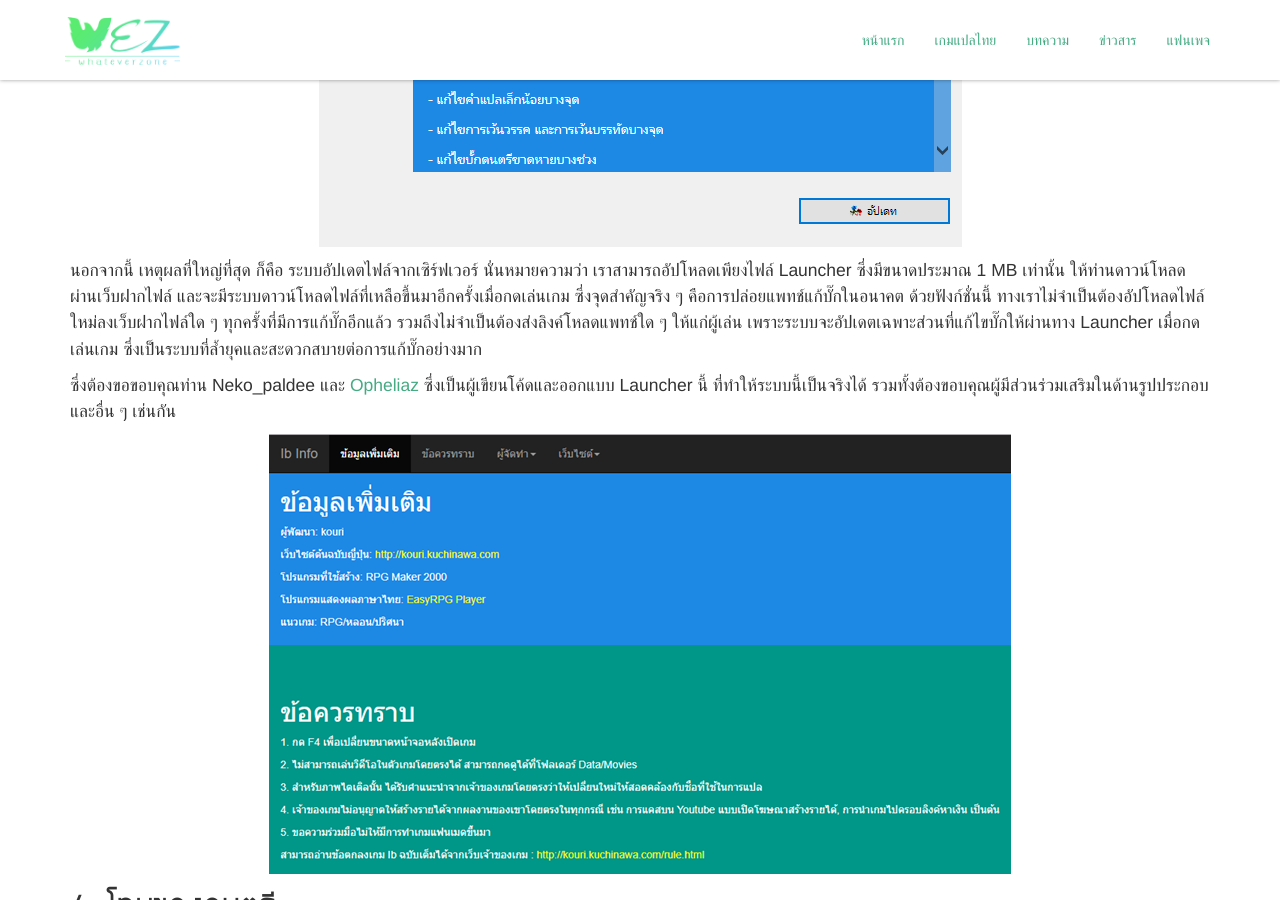
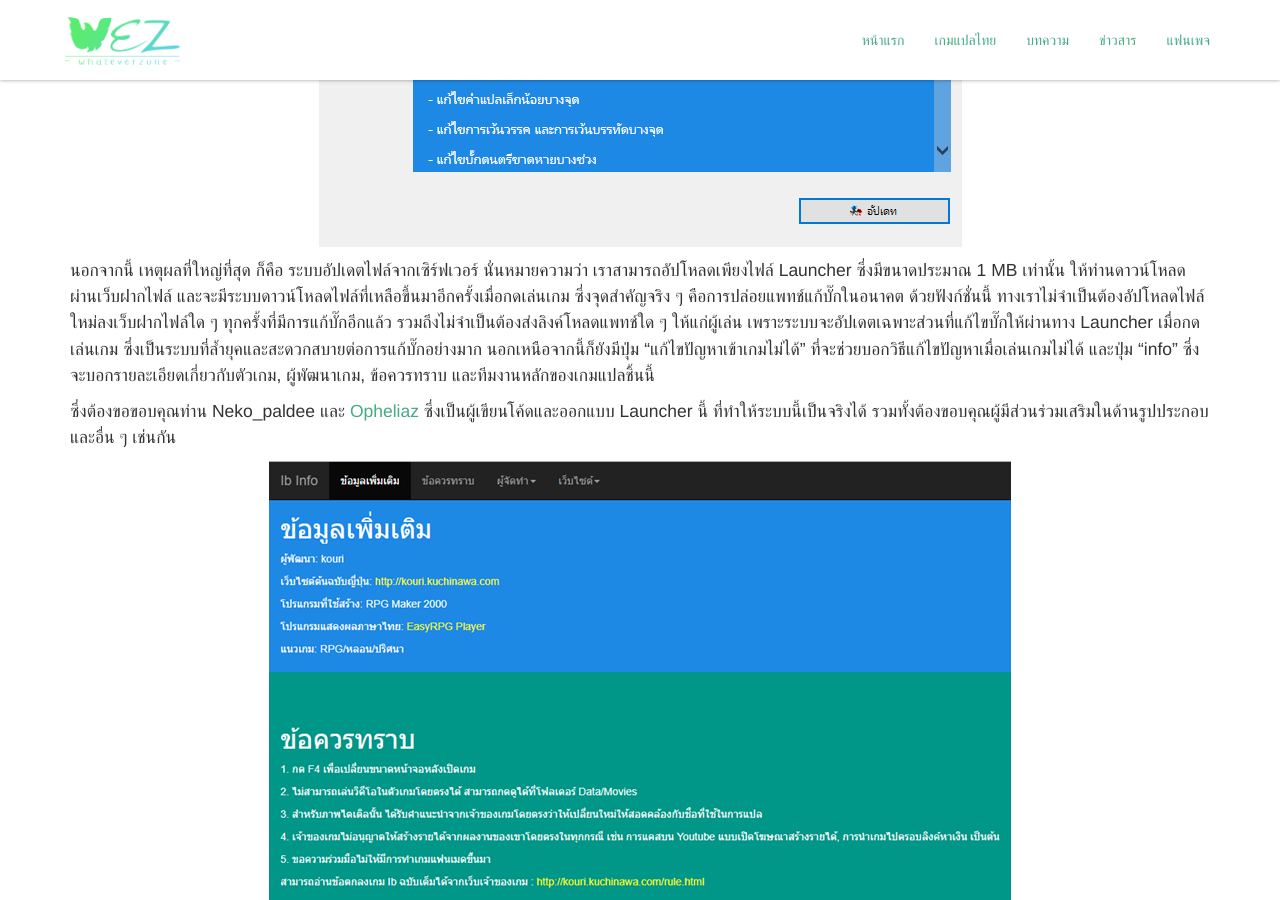
Before and after one commit to pureexe/wez, a Jekyll site: the page built from _article/ibnew.md, in a window 1280 px wide and 900 px high, scrolled down 8065 px. Built offline with Jekyll 4.4.1, drawn with Linux system fonts in a browser that asks for light colours.

Commit message:
Update ibnew.md

```diff
--- a/_article/ibnew.md
+++ b/_article/ibnew.md
@@ -99,6 +99,7 @@ error ปรากฎขึ้นในเกมแล้วทำให้เ
 ให้ท่านดาวน์โหลดผ่านเว็บฝากไฟล์ และจะมีระบบดาวน์โหลดไฟล์ที่เหลือขึ้นมาอีกครั้งเมื่อกดเล่นเกม ซึ่งจุดสำคัญจริง ๆ คือการปล่อยแพทช์แก้บั๊กในอนาคต
 ด้วยฟังก์ชั่นนี้ ทางเราไม่จำเป็นต้องอัปโหลดไฟล์ใหม่ลงเว็บฝากไฟล์ใด ๆ ทุกครั้งที่มีการแก้บั๊กอีกแล้ว รวมถึงไม่จำเป็นต้องส่งลิงค์โหลดแพทช์ใด ๆ ให้แก่ผู้เล่น
 เพราะระบบจะอัปเดตเฉพาะส่วนที่แก้ไขบั๊กให้ผ่านทาง Launcher เมื่อกดเล่นเกม ซึ่งเป็นระบบที่ล้ำยุคและสะดวกสบายต่อการแก้บั๊กอย่างมาก
+นอกเหนือจากนี้ก็ยังมีปุ่ม "แก้ไขปัญหาเข้าเกมไม่ได้" ที่จะช่วยบอกวิธีแก้ไขปัญหาเมื่อเล่นเกมไม่ได้ และปุ่ม "info" ซึ่งจะบอกรายละเอียดเกี่ยวกับตัวเกม, ผู้พัฒนาเกม, ข้อควรทราบ และทีมงานหลักของเกมแปลชิ้นนี้
 
 ซึ่งต้องขอขอบคุณท่าน Neko_paldee และ [Opheliaz](http://www.the-kitti.com/) ซึ่งเป็นผู้เขียนโค้ดและออกแบบ Launcher นี้
 ที่ทำให้ระบบนี้เป็นจริงได้ รวมทั้งต้องขอบคุณผู้มีส่วนร่วมเสริมในด้านรูปประกอบและอื่น ๆ เช่นกัน
```
